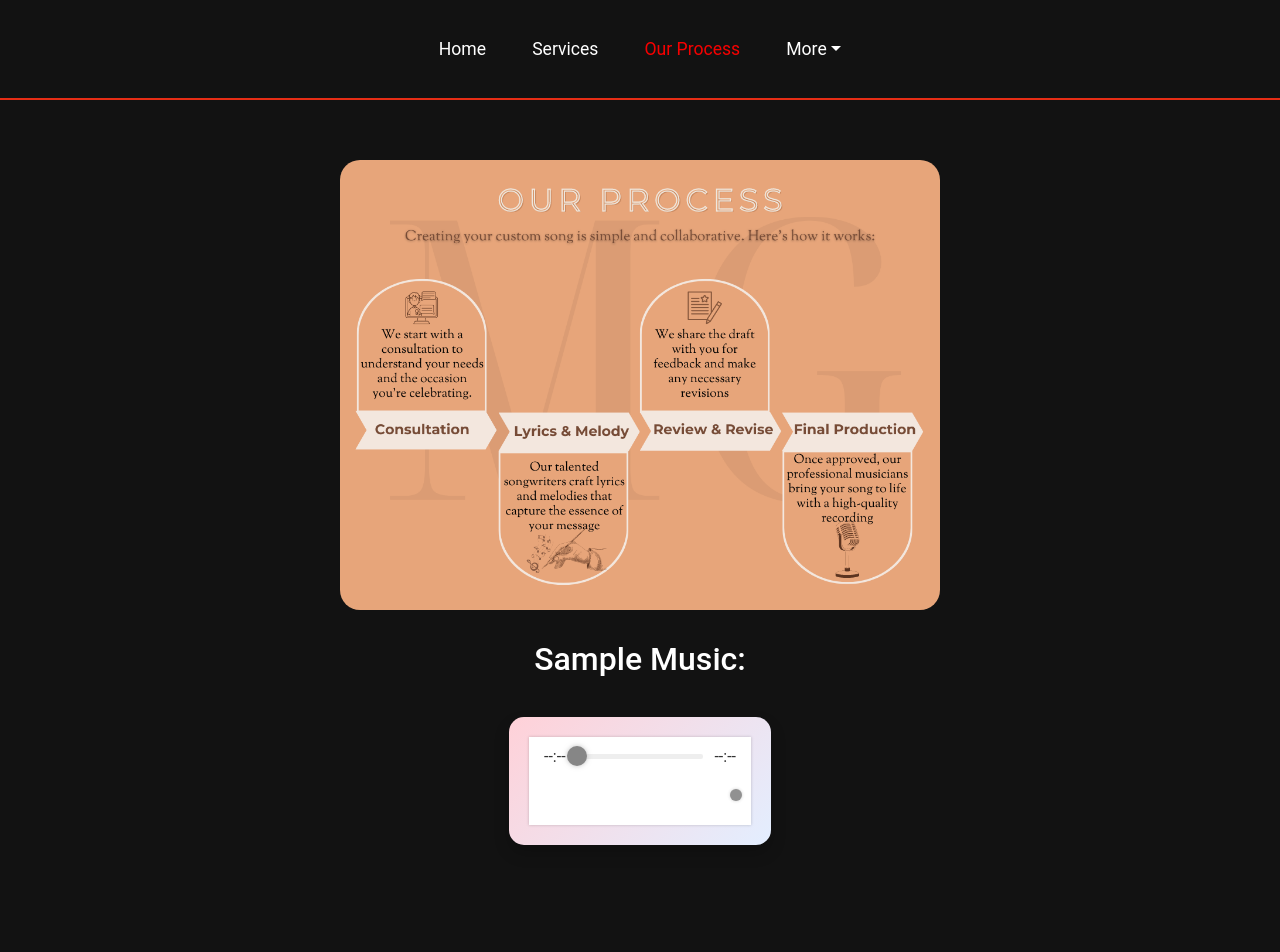
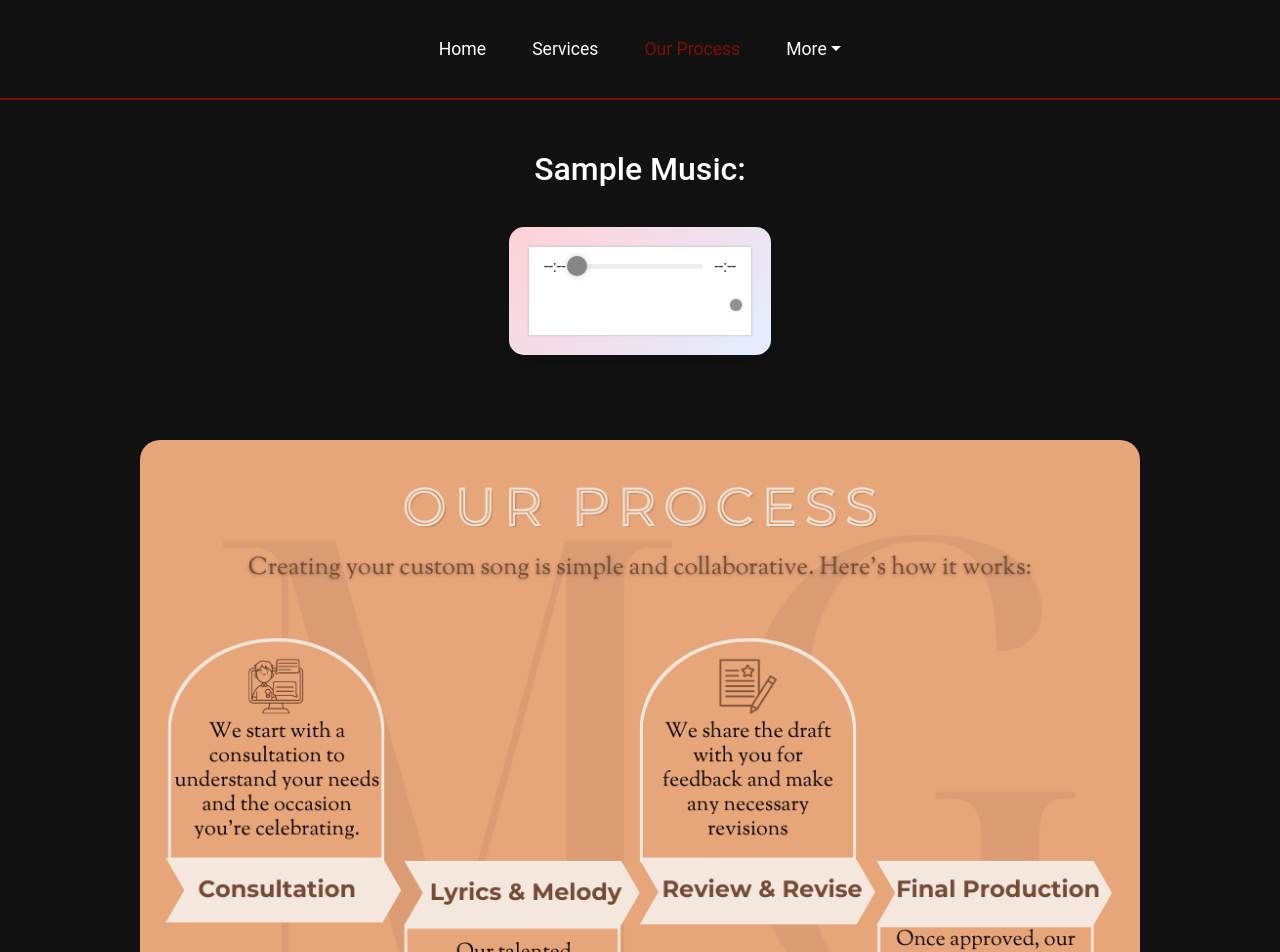
Before and after one commit to anirudddha/my-geet, a React (Vite) app: page /ourProcess in a window 1280 px wide. Shown: the top 952 px of the page. Built offline with nearby package versions, Linux system fonts and the light colour scheme; no server answers; a web font is replaced by a local one.

Commit message:
colour cahnge

```diff
--- a/src/components/nav.css
+++ b/src/components/nav.css
@@ -1,6 +1,6 @@
 .navbar {
   background-color: #121212; /* Dark background for the navbar */
-  border-bottom: 2px solid #e52d15; /* Red color for the border */
+  border-bottom: 2px solid #7f1001; /* Red color for the border */
   font-family: 'Roboto', sans-serif; /* Clean and modern font */
 }
 
@@ -12,12 +12,12 @@
 }
 
 .navbar .navbar-nav .nav-link:hover {
-  color: #e52d15; /* Red color for the hover effect */
+  color: #7f1001; /* Red color for the hover effect */
 }
 
 .navbar .navbar-toggler {
   border: none;
-  background-color: #e52d15; /* Red color for the toggler button */
+  background-color: #7f1001; /* Red color for the toggler button */
 }
 
 .navbar .navbar-toggler .navbar-toggler-icon {
@@ -34,7 +34,7 @@
 }
 
 .navbar .dropdown-menu .dropdown-item:hover {
-  background-color: rgba(202, 112, 15, 0.837); /* Red background for hovered dropdown items */
+  background-color: #7f1001; /* Red background for hovered dropdown items */
 }
 
 .navbar .dropdown-divider {
@@ -43,5 +43,5 @@
 
 /* Additional styling for the active link */
 .navbar .navbar-nav .nav-link.active {
-  color: #f60000; /* Red color for the active link */
+  color: #7f1001; /* Red color for the active link */
 }
--- a/src/pages/OurProcess.css
+++ b/src/pages/OurProcess.css
@@ -7,9 +7,11 @@
 }
 
 .container img{
-  width: 600px;
+  width: 1000px;
+
   border-radius: 20px;
   margin-top: 40px;
+  margin-bottom: 40px;
 }
 
 
@@ -25,7 +27,7 @@
   align-items: center;
   transition: transform 0.3s ease-in-out;
   margin-top: 30px;
-  margin-bottom: 100px;
+  margin-bottom: 45px;
 }
 
 .music-container:hover {
--- a/src/pages/OurProcess.jsx
+++ b/src/pages/OurProcess.jsx
@@ -8,7 +8,6 @@ import image from '../assets/Procedure.png';
 const OurProcess = () => {
   return (
     <div className="container">
-      <img src={image} alt='Process' />
 
       <div className="samplemusic">
         <h2>Sample Music:</h2>
@@ -20,6 +19,7 @@ const OurProcess = () => {
           />
         </div>
       </div>
+      <img src={image} alt='Process' />
     </div>
   );
 }
```
